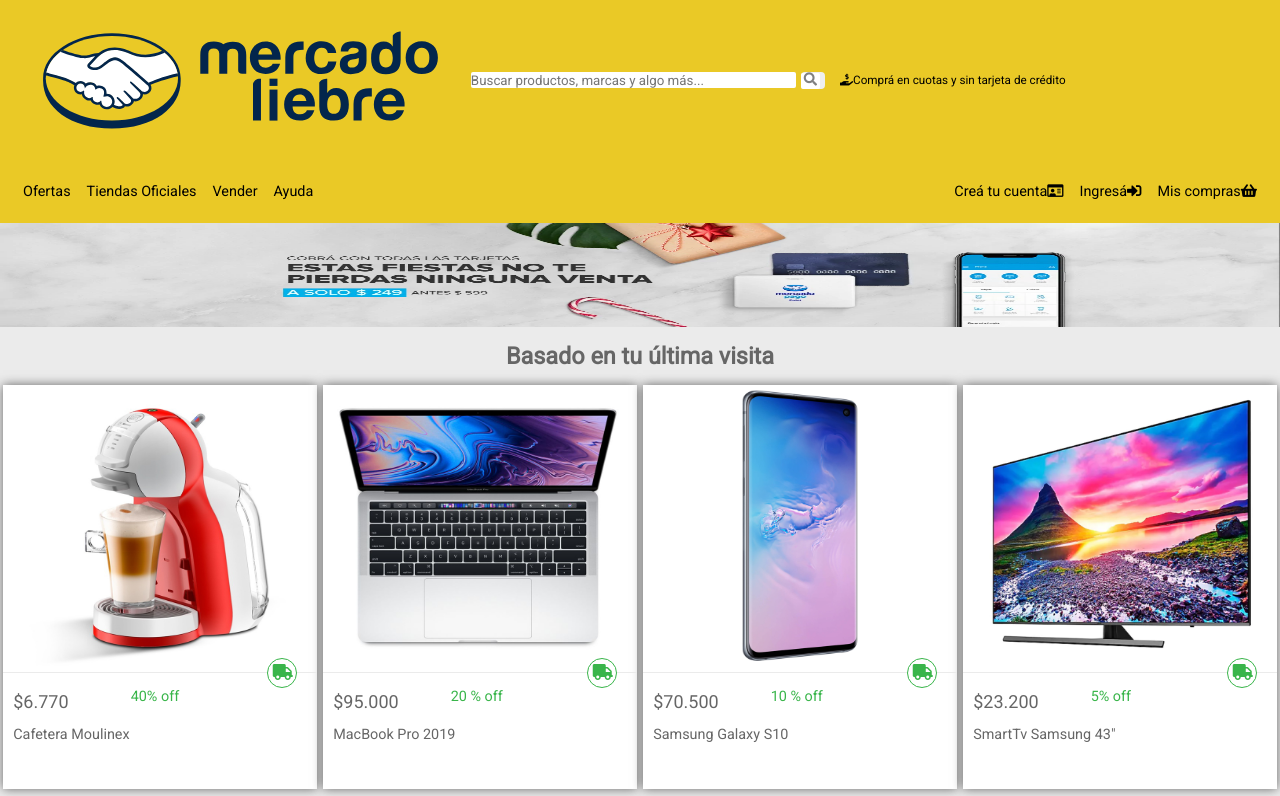
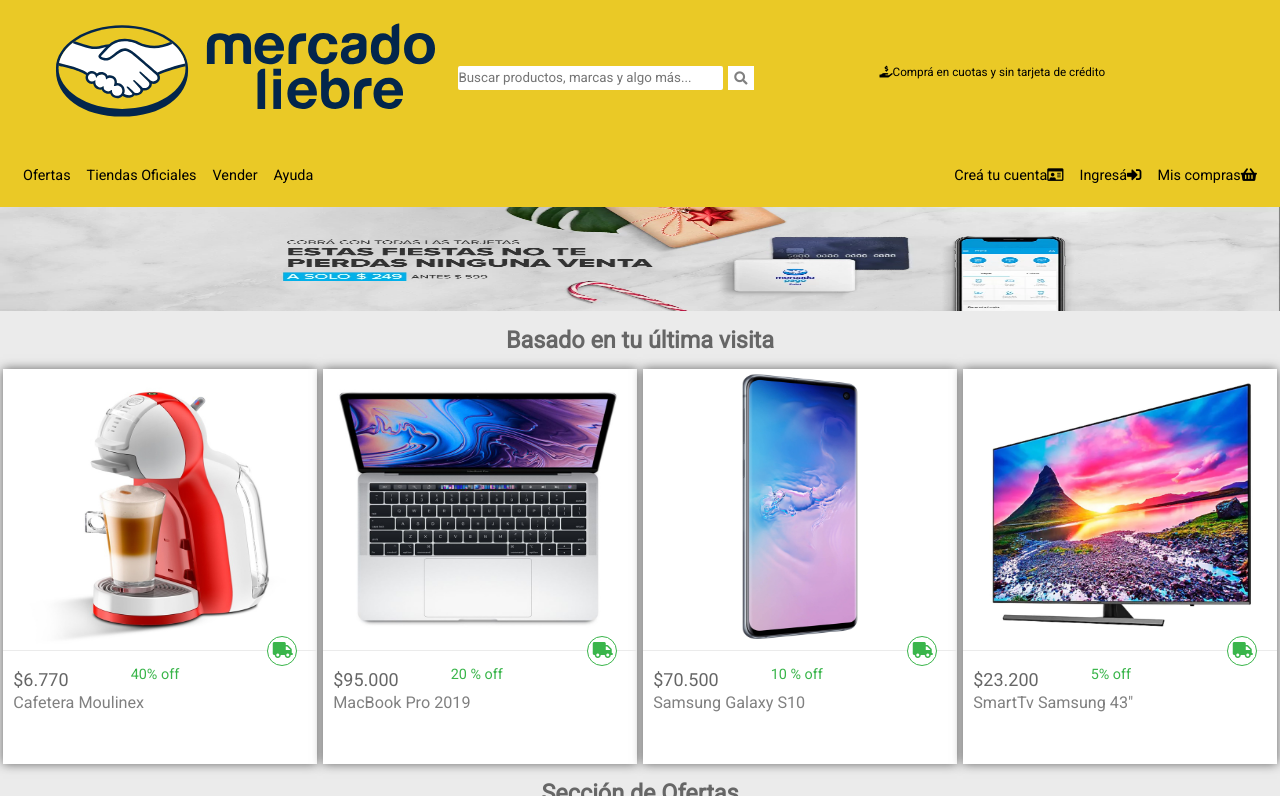
Before and after one commit to EzeBauer/MercadoLiebreFlexbox, a website: page views/home.html in a window 1280 px wide. Shown: the top 796 px of the page. Drawn offline with Linux system fonts and the light colour scheme; files whose address does not match are found by name.

Commit message:
flexbox terminado

```diff
--- a/app.js
+++ b/app.js
@@ -8,5 +8,6 @@
 );
 
 app.get('/', (req, res) => res.sendFile(path.resolve(__dirname, "./views/home.html")))
+app.get('/register', (req, res) => res.sendFile(path.resolve(__dirname, "./views/register.html")))
 
 app.use(express.static('public'));
--- a/public/css/home.css
+++ b/public/css/home.css
@@ -1,61 +1,61 @@
 /*------HEADER--------*/
+@media (min-width:270px){
 .encabezado {
   background-color: var(--color-amarillo);
   width: 100%;
 }
-.logo{
+.encabezado-logo{
   display: flex;
   width: 100%;
-  height: 20vh;
   padding: 20px 10px;
   align-items: center;
   justify-content: center;
   flex-wrap: wrap;
 
 }
-.imagen {
+.encabezado-logo-imagen {
   width: 45%;
-  padding-left:  30px;
-
   }
 
-.buscar {
-  display: inline-block;
-  margin-left: 30px;
+.encabezado-buscar {
+  display: block;
+  margin-left: 20px;
+  margin-top: 20px;
   width: 45%;
-  padding-right: 15px;
-
 
 }
-.buscar form{
+.encabezado-buscar-form{
   display: flex;
-  align-items: center;
-  justify-content: center;
-}
+  flex-wrap: wrap;
+  height: 33px;
+   padding-right: 10px;
+  margin-bottom: 30px;
+ }
 
-.buscar form input[type="text"] {
-  width: 100%;
-  height:5vh;
+.encabezado-buscar-form-busqueda {
+  height:6vh;
   border: none;
   border-radius: 4px 0 0 4px;
- }
-.buscar button{
+  width: 87%;
+
+   }
+.encabezado-buscar-form button{
    border: none;
    border-radius: 0px 4px 4px 0;
+  height:6vh;
 
  }
  .fa-search{
   color: gray;
-  width: 4vw;
-  height: 5vh;
+  height: 6vh;
   background-color: #fff;
-  padding-top: 12px;
+  padding-top: 15px;
 
  }
 
 .encabezado .subtitulo {
   margin: 15px 45px;
-  font-size: .65em;
+  font-size: 1em;
 }
 .navegacion{
   display: none;
@@ -106,7 +106,9 @@
   margin: 10px auto;
   width: 90%;
 }
-
+main article:hover{
+  box-shadow:0px 0px 20px gray;
+}
 main h2 {
   color: var(--color-grisOscuro);
   text-align: center;
@@ -131,6 +133,7 @@
 
 }
 
+
 main section article i.fa-truck{
  display: block;
  color: var(--color-verde);
@@ -144,15 +147,9 @@
  position: absolute;
  right: 20px;
  top: -15px;
+
 }
 
-section article h3 {
-  display:none;
-  font-size: 0.8em;
-  font-weight: 300;
-  color: var(--color-grisOscuro);
-  margin-top: 11px;
-}
 
 section article p {
   width: 40%;
@@ -165,6 +162,11 @@
   margin-bottom: 10px;
   font-size: 0.8em;
 
+}
+
+.descripcion h3{
+  color: gray;
+  font-weight: 400;
 }
 
 
@@ -204,54 +206,57 @@
   padding-left: 15px;
   padding-bottom: 15px;
 }
+}
 
 /*---------------------MEDIA QUERIES------------------------*/
 
-@media (min-width:361px){
+@media (min-width:520px){
  body{
     font-size: 16px;
   }
-  .logo{
-  justify-content: space-between;
+  .encabezado-logo{
   flex-wrap:nowrap;
 
 }
-.imagen {
+.encabezado-logo-imagen {
   width: 35%;
   height: 100%;
   padding-left:  30px;
   }
 
-.imagen img{
+.encabezado-logo-imagen img{
   width: 100%;
   height: 100%;
 }
 
-.buscar {
-  display: inline-block;
-  margin-left: 30px;
+.encabezado-buscar {
+  margin-left: 0px;
   width: 30%;
-  padding-right: 15px;
+
  }
 
- .logo p{
+ .encabezado-logo p{
    width: 35%;
  }
 
-.buscar form input[type="text"], .fa-search {
-  height:2vh;
+.encabezado-buscar-form-busqueda{
+  height:3vh;
   margin-right: 5px;
   border-radius: 2px;
+  width: 85%;
+
 }
-.buscar button{
-  border-radius:4px;
+.encabezado-buscar-form button{
+  border-radius:2px;
+  height:3vh;
 }
 .fa-search{
-  width: 1.5vw;
-  height: 2vh;
-  padding-top: 0px;
+  width: 2vw;
+  height: 3vh;
+  padding-top: 6px;
 
  }
+
  .encabezado .subtitulo {
   margin: 0;
   font-size: .65em;
@@ -307,6 +312,26 @@
  body{
     font-size: 18px;
   }
+
+  .encabezado-logo-imagen {
+  width: 33%;
+  }
+
+.encabezado-buscar {
+  width: 35%;
+
+  }
+
+ .encabezado-logo p{
+   width: 30%;
+ }
+.encabezado-buscar-form{
+  margin: 0 20px;
+}
+.encabezado-buscar-form-busqueda{
+  width: 80%;
+
+}
   .main article{
     width: 24.5%;
 
@@ -314,5 +339,13 @@
   .navegacion{
   font-size: 0.8em;
 }
+.encabezado-buscar{
+  padding-right: 60px;
+
+ }
+.descripcion h3{
+  font-size: .9em;
+}
+
 
 }
--- a/public/css/style.css
+++ b/public/css/style.css
@@ -1,3 +1,4 @@
 
 @import url('./general.css');
+@import url('./register.css');
 @import url('./home.css');
--- a/views/home.html
+++ b/views/home.html
@@ -13,12 +13,12 @@
 
 <body>
     <header class="encabezado">
-        <div class="logo">
-        <div class="imagen">
-        <img src="/images/logo-mercado-liebre.svg" alt="Logo de Encabezado">
-        </div>
-        <div class="buscar">
-            <form action=""><input type="text" placeholder="Buscar productos, marcas y algo más..."><button><i class="fas fa-search"></i></button></form>
+        <div class="encabezado-logo">
+        <div class="encabezado-logo-imagen">
+            <img src="/images/logo-mercado-liebre.svg" alt="Logo de Encabezado">
+         </div>
+        <div class="encabezado-buscar">
+            <form class="encabezado-buscar-form" action=""><input class="encabezado-buscar-form-busqueda" type="text" placeholder="Buscar productos, marcas y algo más..."><button><i class="fas fa-search"></i></button></form>
         </div>
          <p class="subtitulo"><i class="fas fa-hand-holding-usd"></i>Comprá en cuotas y sin tarjeta de crédito</p>
         </div>
@@ -33,8 +33,8 @@
         </nav>
         <nav class="menu2">
             <ul>
-                <li><a href="">Creá tu cuenta</a><i class="far fa-id-card"></i></li>
-                <li><a href="">Ingresá</a><i class="fas fa-sign-in-alt"></i></li>
+                <li><a href="/register">Creá tu cuenta</a><i class="far fa-id-card"></i></li>
+                <li><a href="/login">Ingresá</a><i class="fas fa-sign-in-alt"></i></li>
                 <li><a href="">Mis compras</a><i class="fas fa-shopping-basket"></i></li>
             </ul>
         </nav>
```
Also changed, not shown: views/register.html (deleted, +0 -59 lines), public/css/register.css (deleted).
